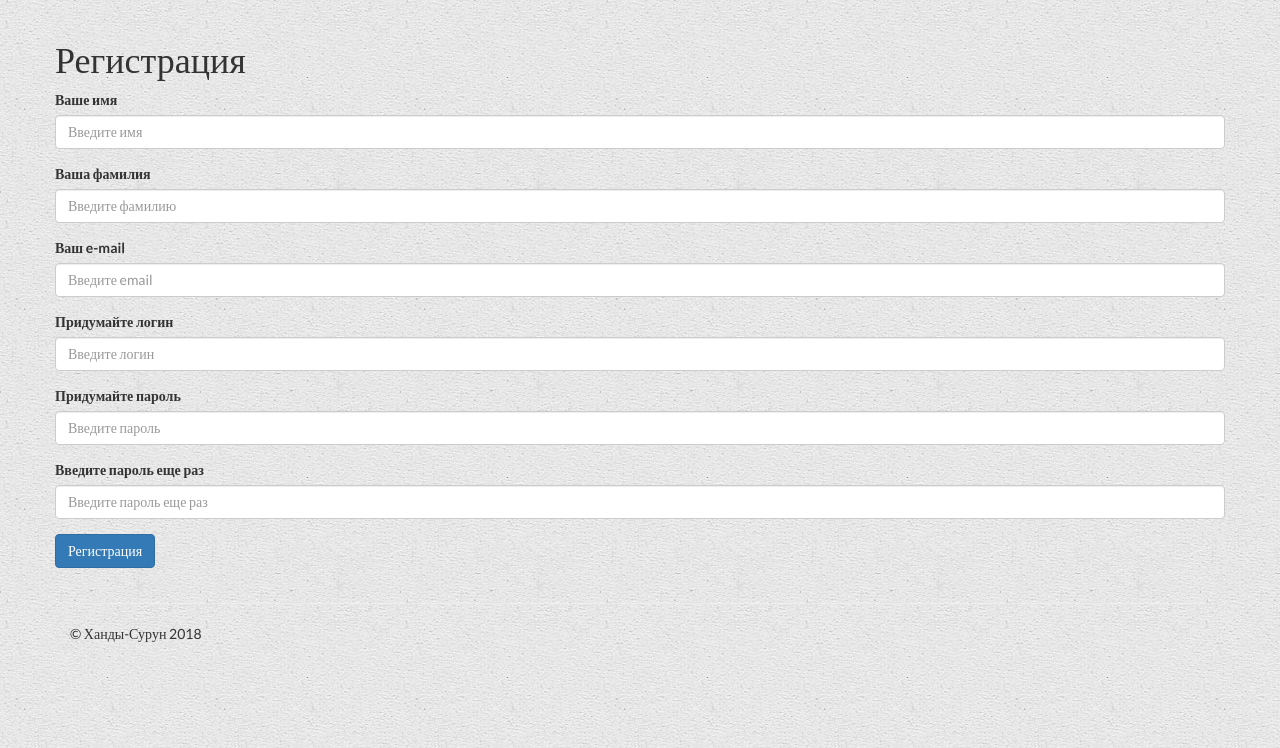
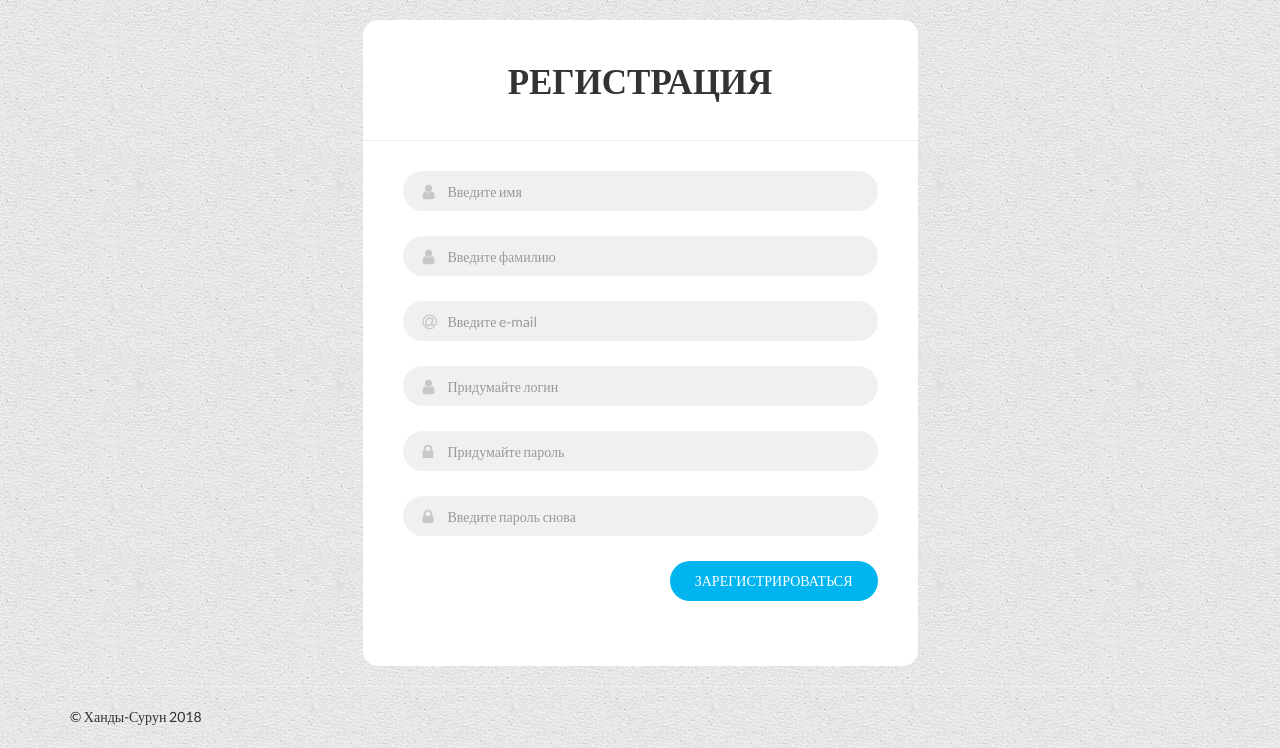
Before and after one commit to sukhdug/mvcblog, a PHP site: page /signup in a window 1280 px wide. Shown: the part 52-800 px from the top of the page. Run offline with PHP 8.4, Linux system fonts and the light colour scheme; some libraries are stand-ins or nearby versions.

Commit message:
sign in and sign up styles

```diff
--- a/template/css/common-styles.css
+++ b/template/css/common-styles.css
@@ -64,3 +64,132 @@ a.navbar-brand:hover, a.navbar-brand:focus {
     width: 100%;
 }
 /*------------end of slider styles--------------*/
+/*--------------Login form styles---------------*/
+/* Form Style */
+.form-horizontal{
+    background: #fff;
+    padding-bottom: 40px;
+    border-radius: 15px;
+    text-align: center;
+}
+.form-horizontal .heading{
+    display: block;
+    font-size: 35px;
+    font-weight: 700;
+    padding: 35px 0;
+    border-bottom: 1px solid #f0f0f0;
+    margin-bottom: 30px;
+}
+.form-horizontal .form-group{
+    padding: 0 40px;
+    margin: 0 0 25px 0;
+    position: relative;
+}
+.form-horizontal .form-control{
+    background: #f0f0f0;
+    border: none;
+    border-radius: 20px;
+    box-shadow: none;
+    padding: 0 20px 0 45px;
+    height: 40px;
+    transition: all 0.3s ease 0s;
+}
+.form-horizontal .form-control:focus{
+    background: #e0e0e0;
+    box-shadow: none;
+    outline: 0 none;
+}
+.form-horizontal .form-group i{
+    position: absolute;
+    top: 12px;
+    left: 60px;
+    font-size: 17px;
+    color: #c8c8c8;
+    transition : all 0.5s ease 0s;
+}
+.form-horizontal .form-control:focus + i{
+    color: #00b4ef;
+}
+.form-horizontal .fa-question-circle{
+    display: inline-block;
+    position: absolute;
+    top: 12px;
+    right: 60px;
+    font-size: 20px;
+    color: #808080;
+    transition: all 0.5s ease 0s;
+}
+.form-horizontal .fa-question-circle:hover{
+    color: #000;
+}
+.form-horizontal .main-checkbox{
+    float: left;
+    width: 20px;
+    height: 20px;
+    background: #11a3fc;
+    border-radius: 50%;
+    position: relative;
+    margin: 5px 0 0 5px;
+    border: 1px solid #11a3fc;
+}
+.form-horizontal .main-checkbox label{
+    width: 20px;
+    height: 20px;
+    position: absolute;
+    top: 0;
+    left: 0;
+    cursor: pointer;
+}
+.form-horizontal .main-checkbox label:after{
+    content: "";
+    width: 10px;
+    height: 5px;
+    position: absolute;
+    top: 5px;
+    left: 4px;
+    border: 3px solid #fff;
+    border-top: none;
+    border-right: none;
+    background: transparent;
+    opacity: 0;
+    -webkit-transform: rotate(-45deg);
+    transform: rotate(-45deg);
+}
+.form-horizontal .text a{
+    float: left;
+    margin-left: 7px;
+    line-height: 20px;
+    padding-top: 5px;
+    text-transform: capitalize;
+}
+.form-horizontal .text a:hover{
+    float: left;
+    color: #11a3fc;
+    margin-left: 7px;
+    line-height: 20px;
+    padding-top: 5px;
+    text-transform: capitalize;
+}
+.form-horizontal .btn{
+    float: right;
+    font-size: 14px;
+    color: #fff;
+    background: #00b4ef;
+    border-radius: 30px;
+    padding: 10px 25px;
+    border: none;
+    text-transform: capitalize;
+    transition: all 0.5s ease 0s;
+}
+@media only screen and (max-width: 479px){
+    .form-horizontal .form-group{
+        padding: 0 25px;
+    }
+    .form-horizontal .form-group i{
+        left: 45px;
+    }
+    .form-horizontal .btn{
+        padding: 10px 20px;
+    }
+}
+/*-------------end of login form styles----------*/
--- a/view/users/signup.html.twig
+++ b/view/users/signup.html.twig
@@ -3,42 +3,43 @@
 {% block body %}
     <div class="container">
         <div class="row">
-            <h1>Регистрация</h1>
-            {% for msg in result %}
+            <div class="col-md-offset-3 col-md-6">
+                <form class="form-horizontal" name="Login" method="POST">
+                    <span class="heading">РЕГИСТРАЦИЯ</span>
+                    {% for msg in result|slice(0,1) %}
                         <div class="alert alert-info">
                             {{ msg|upper }}
                         </div>
                     {% endfor %}
-            <form name="Login"
-                  method="POST">
                     <div class="form-group">
-                    <label for="inputName">Ваше имя</label>
-                    <input type="text" name="inputName" class="form-control" id="name" placeholder="Введите имя" value="{{ user.name }}">
+                        <input type="text" class="form-control" value="{{ user.name }}" name="inputName" id="name" placeholder="Введите имя">
+                        <i class="fa fa-user"></i>
                     </div>
                     <div class="form-group">
-                    <label for="inputSurname">Ваша фамилия</label>
-                    <input type="text" name="inputSurname" class="form-control" id="surname" placeholder="Введите фамилию" value="{{ user.surname }}">
+                        <input type="text" class="form-control" value="{{ user.surname }}" name="inputSurname" id="surname" placeholder="Введите фамилию">
+                        <i class="fa fa-user"></i>
                     </div>
                     <div class="form-group">
-                    <label for="inputEmail">Ваш e-mail</label>
-                    <input type="email" name="inputEmail" class="form-control" id="email" placeholder="Введите email" value="{{ user.email }}">
+                        <input type="email" class="form-control" value="{{ user.email }}" name="inputEmail" id="email" placeholder="Введите e-mail">
+                        <i class="fa fa-at"></i>
                     </div>
                     <div class="form-group">
-                    <label for="inputLogin">Придумайте логин</label>
-                    <input type="text" name="inputLogin" class="form-control" id="login" placeholder="Введите логин" value="{{ user.login }}">
+                        <input type="text" class="form-control" value="{{ user.login }}" name="inputLogin" id="login" placeholder="Придумайте логин">
+                        <i class="fa fa-user"></i>
+                    </div>
+                    <div class="form-group help">
+                        <input type="password" class="form-control" name="inputPassword" id="password" placeholder="Придумайте пароль">
+                        <i class="fa fa-lock"></i>
+                    </div>
+                    <div class="form-group help">
+                        <input type="password" class="form-control" name="inputPassword2" id="password2" placeholder="Введите пароль снова">
+                        <i class="fa fa-lock"></i>
                     </div>
                     <div class="form-group">
-                    <label for="inputPassword">Придумайте пароль</label>
-                    <input type="password" name="inputPassword" class="form-control" id="password" placeholder="Введите пароль">
-                </div>
-                <div class="form-group">
-                    <label for="inputPassword2">Введите пароль еще раз</label>
-                    <input type="password" name="inputPassword2" class="form-control" id="password2" placeholder="Введите пароль еще раз">
-                </div>
-                <div class="form-group">
-                    <button type="submit" name="submit" class="btn btn-primary" id="submit">Регистрация</button>
+                        <button type="submit" name="submit" class="btn btn-default">ЗАРЕГИСТРИРОВАТЬСЯ</button>
                     </div>
                 </form>
             </div>
         </div>
+    </div>
 {% endblock %}
```
Also changed, not shown: view/articles/view.html.twig (+7 -1 lines), view/users/login.html.twig (+14 -12 lines). Lines whose indentation alone changed are shown as unchanged.
